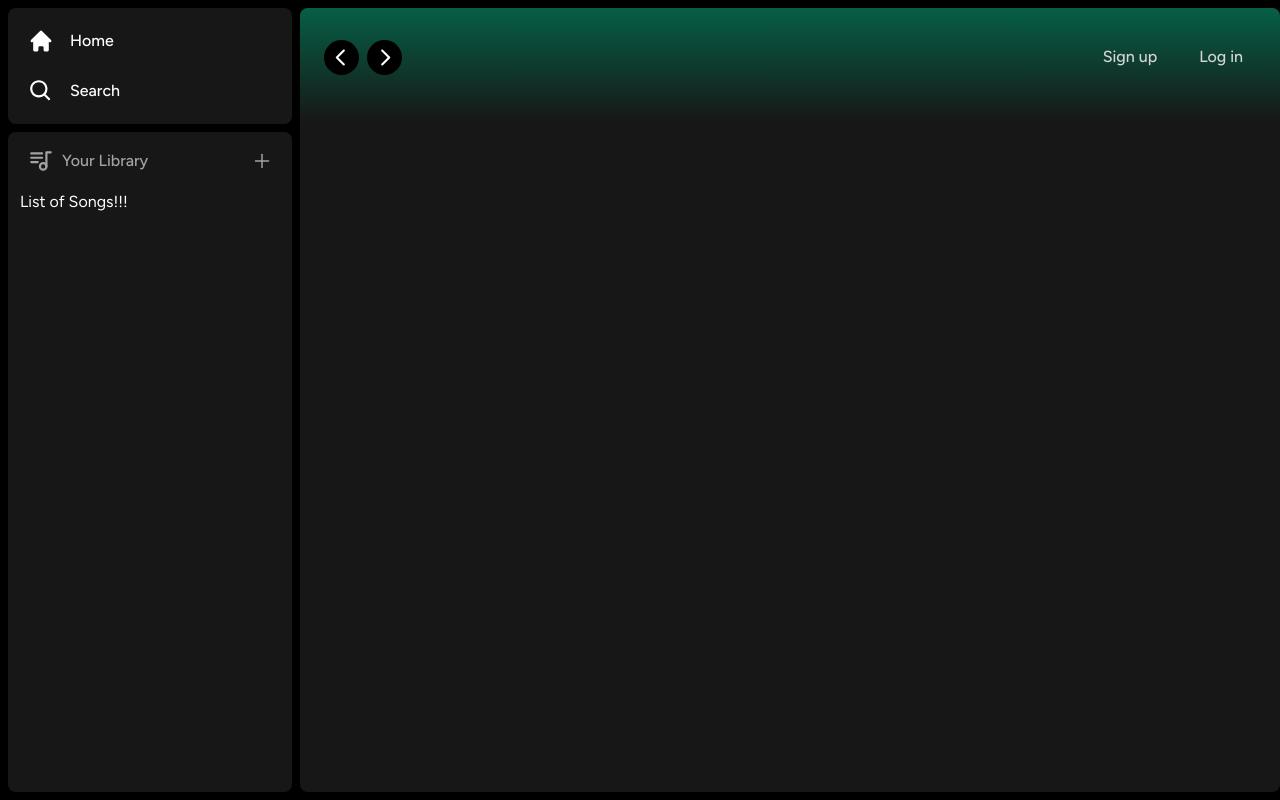
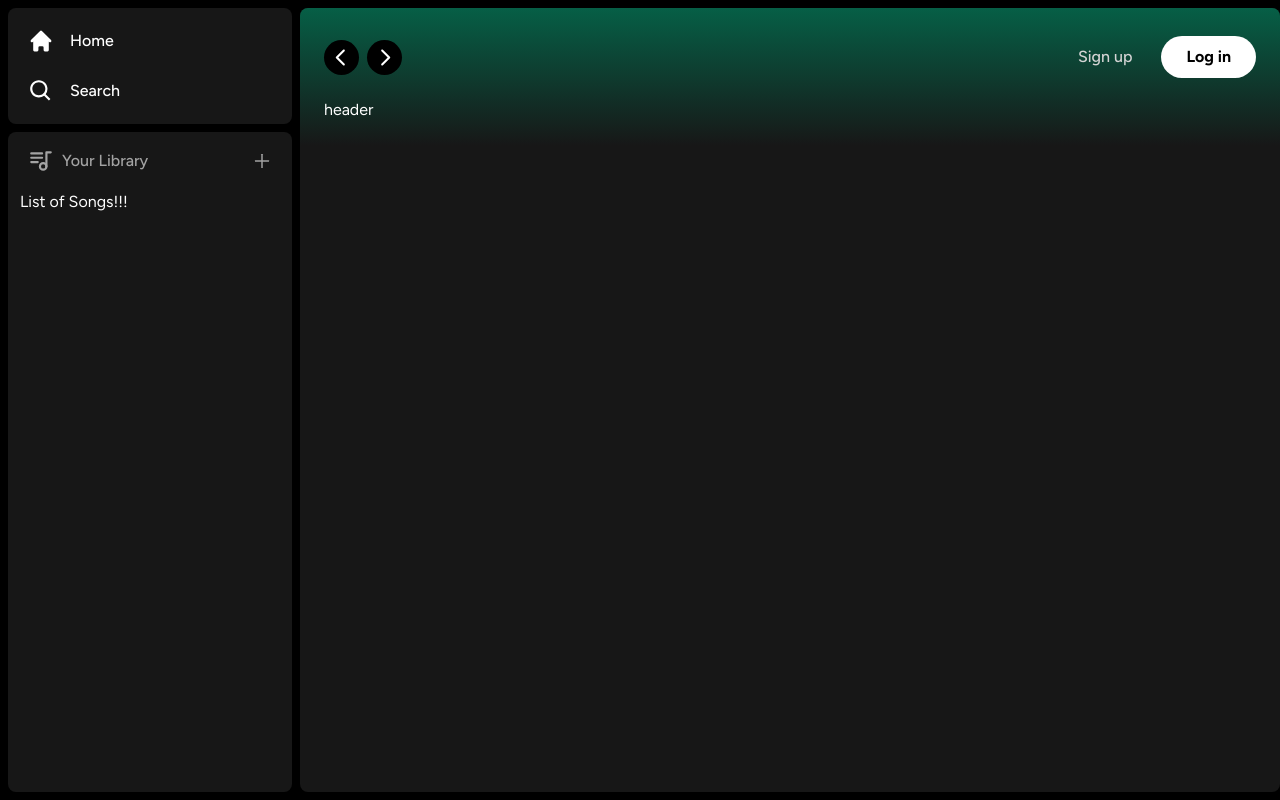
Before and after one commit to sigma390/Spotify-Clone, a Next.js app in the folder spotify-clone/: page / in a window 1280 px wide. Built offline with nearby package versions, Linux system fonts and the light colour scheme.

Commit message:
Passed Children!!!

```diff
--- a/spotify-clone/components/Header.tsx
+++ b/spotify-clone/components/Header.tsx
@@ -105,6 +105,7 @@ export const Header: React.FC<HeaderProps> = ({
           <>
           <div>
             <Button
+            onClick={()=>{}}
             className='
             bg-transparent
             text-neutral-300
@@ -117,10 +118,14 @@ export const Header: React.FC<HeaderProps> = ({
           </div>
           <div>
             <Button
+            onClick={()=>{}}
+
             className='
-            bg-transparent
-            text-neutral-300
-            font-medium'
+            bg-white
+            px-6
+            py-2
+
+            '
 
 
             >
@@ -134,6 +139,7 @@ export const Header: React.FC<HeaderProps> = ({
 
 
     </div>
+    {children}
     </div>
   )
 }
```
